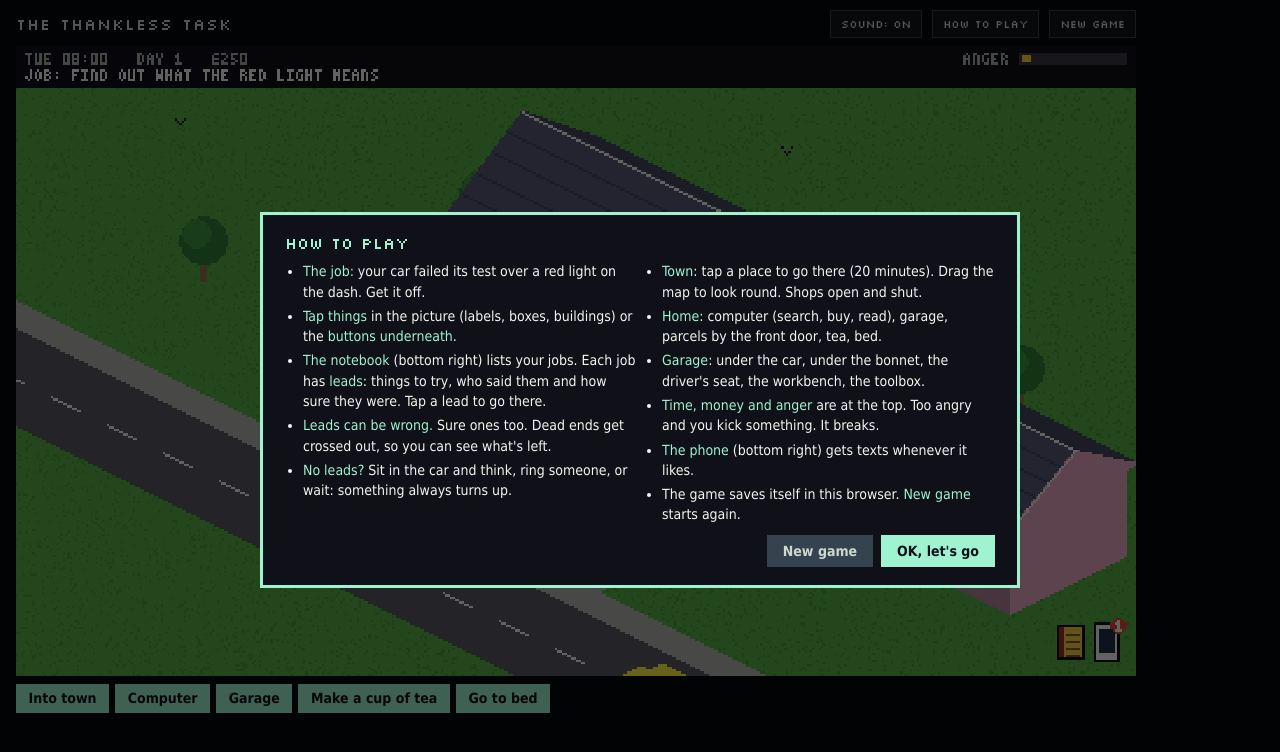
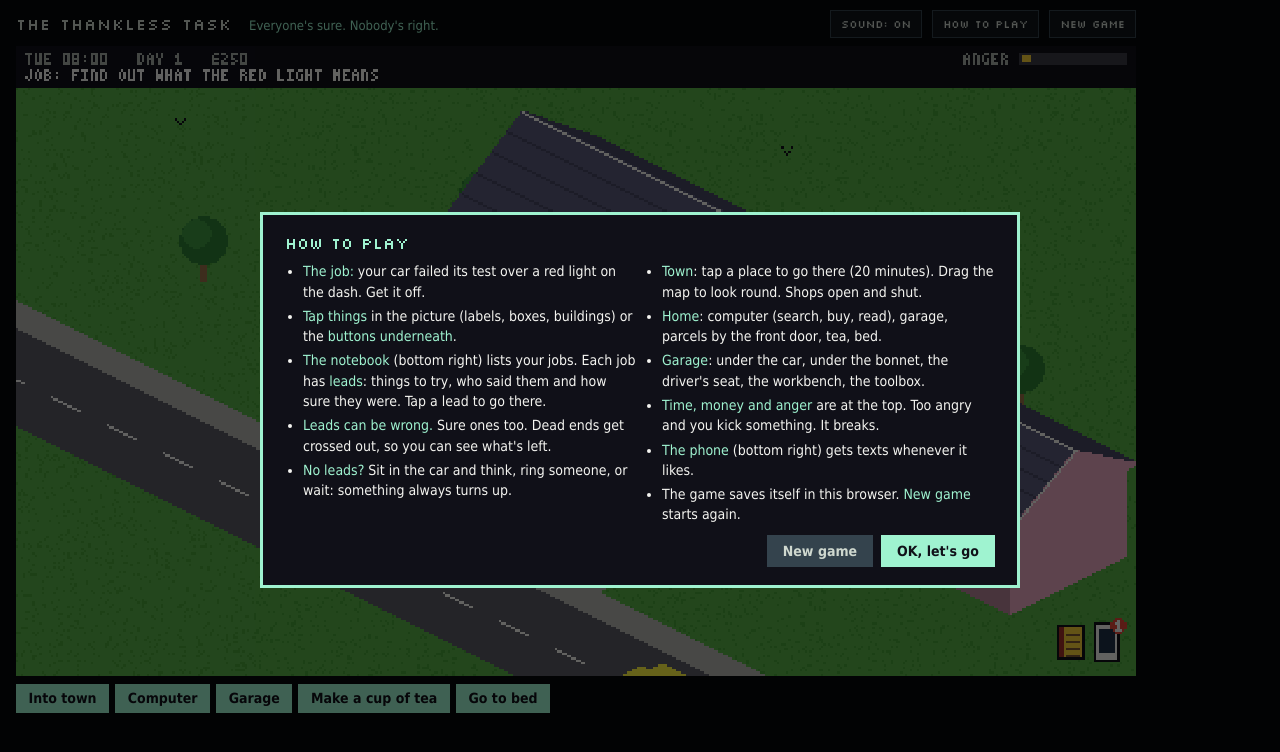
Before and after one commit to wizzard262/bland-quest-auto, a plain HTML site: page index.html in a window 1280 px wide. Drawn offline with Linux system fonts and the light colour scheme.

Commit message:
Tagline: Everyone's sure. Nobody's right.
Co-Authored-By: Claude Opus 5.5 <noreply@anthropic.com>

```diff
--- a/index.html
+++ b/index.html
@@ -105,7 +105,7 @@
 </head>
 <body>
 <header>
-  <h1>THE THANKLESS TASK</h1>
+  <h1>THE THANKLESS TASK <small style="font: 13px Tahoma, 'Segoe UI', sans-serif; color: var(--mint); letter-spacing: 0; margin-left: 8px">Everyone's sure. Nobody's right.</small></h1>
   <button id="mute">Sound: on</button>
   <button id="howto">How to play</button>
   <button id="new">New game</button>
```
Also changed, not shown: README.md.
